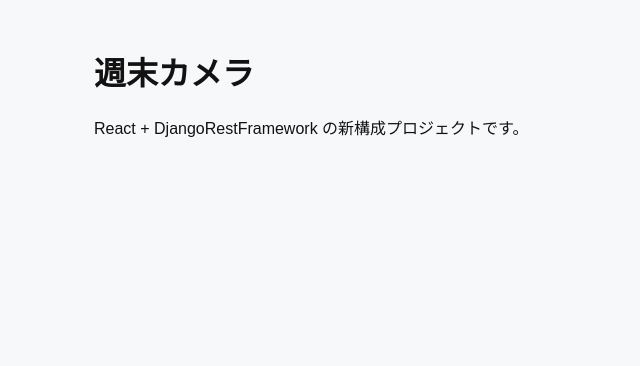
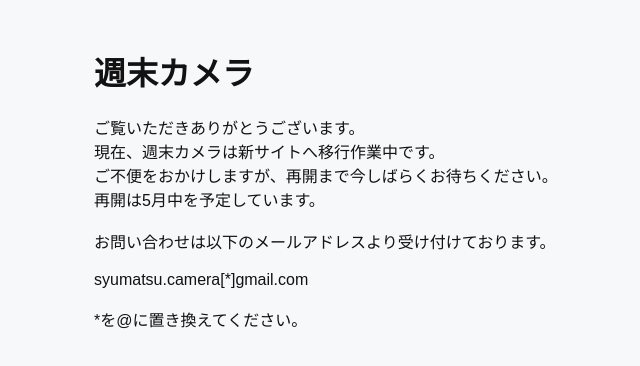
Before and after one commit to uV6LkwAE/syumatsucamera, a React (Vite) app in the folder frontend/: page / in a window 1280 px wide. Shown: the top 366 px of the page, without its empty margins (106-746 px from the left). Built offline with nearby package versions, Linux system fonts and the light colour scheme.

Commit message:
移行作業中の文言に修正

```diff
--- a/frontend/src/App.jsx
+++ b/frontend/src/App.jsx
@@ -4,7 +4,24 @@
   return (
     <main className="page">
       <h1>週末カメラ</h1>
-      <p>React + DjangoRestFramework の新構成プロジェクトです。</p>
+      <p>
+        ご覧いただきありがとうございます。
+        <br />
+        現在、週末カメラは新サイトへ移行作業中です。
+        <br />
+        ご不便をおかけしますが、再開まで今しばらくお待ちください。
+        <br />
+        再開は5月中を予定しています。
+        <br />
+        <br />
+        お問い合わせは以下のメールアドレスより受け付けております。
+        <br />
+        <br />
+        syumatsu.camera[*]gmail.com
+        <br />
+        <br />
+        *を@に置き換えてください。
+      </p>
     </main>
   )
 }
```
